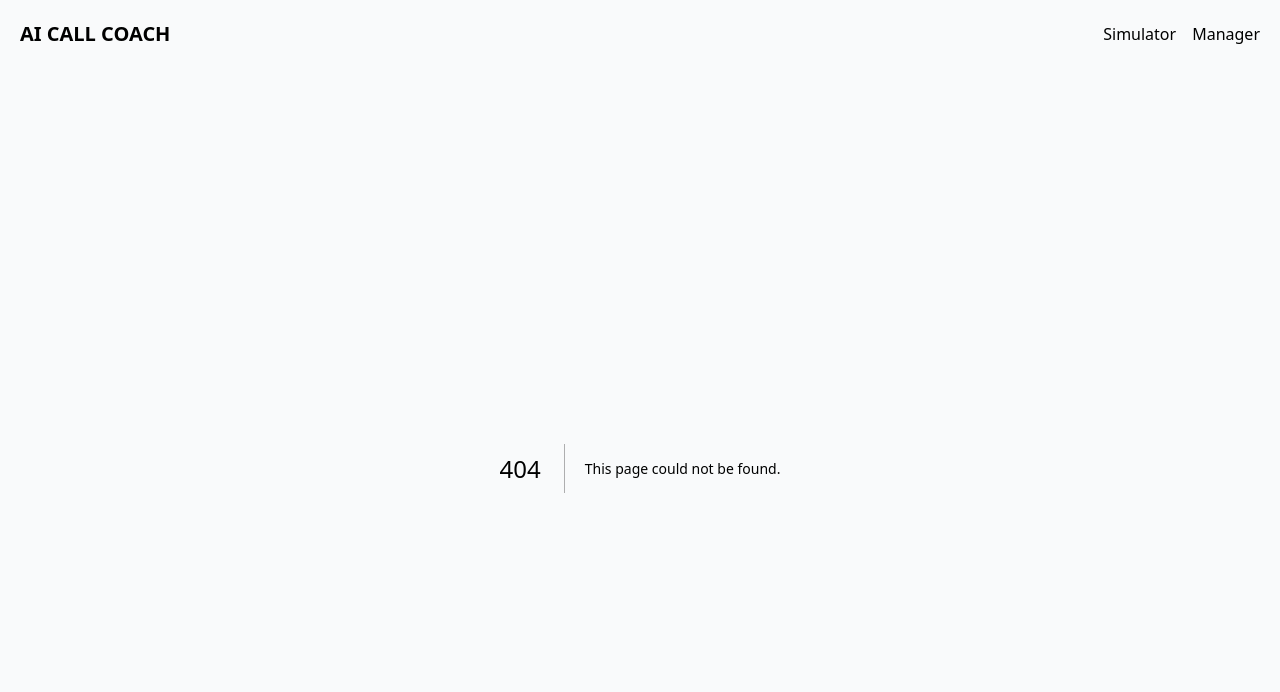
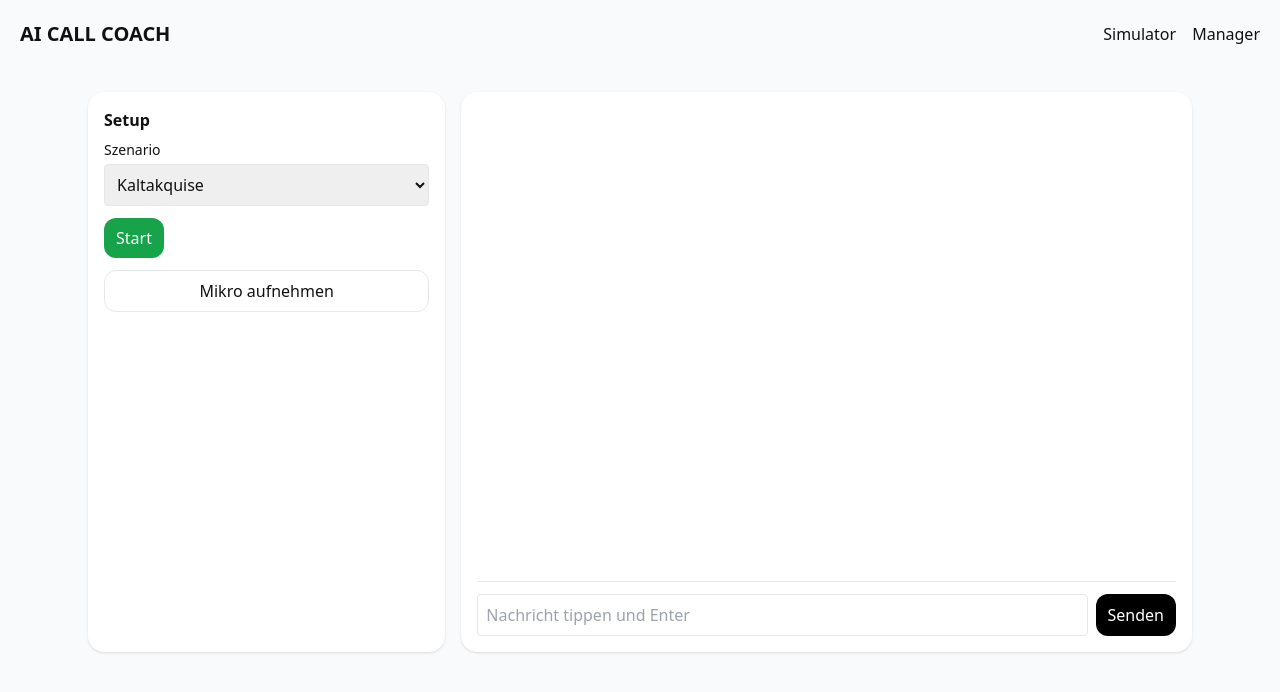
Before and after one commit to GabrielTeixeira1412/LG-Coach-AI, a Next.js app: page /simulator in a window 1280 px wide. Before the commit this address had no page. Shown: the top 692 px of the page. Built offline with nearby package versions, Linux system fonts and the light colour scheme.

Commit message:
Create page.tsx

```diff
--- /dev/null
+++ b/app/simulator/page.tsx
@@ -0,0 +1,137 @@
+"use client";
+import React, { useEffect, useRef, useState } from "react";
+type Msg = { id: string; role: "agent"|"ai"; text: string };
+
+const scenarios = [
+  { id: "cold", label: "Kaltakquise" },
+  { id: "discovery", label: "Bedarfsanalyse" },
+  { id: "objection", label: "Einwandbehandlung" },
+  { id: "closing", label: "Abschluss" },
+  { id: "cross", label: "Cross-/Upselling" }
+];
+
+function opener(id:string){
+  if(id==="cold") return "Becker hier. Wer ist da? Ich habe nur kurz Zeit.";
+  if(id==="discovery") return "Koenig hier. Welche Ziele verfolgen wir heute?";
+  if(id==="objection") return "Mir ist das zu teuer. Warum sollte ich wechseln?";
+  if(id==="closing") return "Kommen Sie zum Punkt. Was schlagen Sie vor?";
+  return "Was genau bieten Sie mir an und warum jetzt?";
+}
+
+export default function Page(){
+  const [scenario, setScenario] = useState("cold");
+  const [messages, setMessages] = useState<Msg[]>([]);
+  const [input, setInput] = useState("");
+  const [running, setRunning] = useState(false);
+  const [recognizing, setRecognizing] = useState(false);
+  const recRef = useRef<any>(null);
+
+  useEffect(()=>{
+    const SR:any = (window as any).webkitSpeechRecognition || (window as any).SpeechRecognition;
+    if(SR){
+      const rec = new SR();
+      rec.lang = "de-DE";
+      rec.continuous = false;
+      rec.interimResults = false;
+      rec.onstart = ()=> setRecognizing(true);
+      rec.onend = ()=> setRecognizing(false);
+      rec.onresult = (e:any)=> setInput(e.results[0][0].transcript);
+      recRef.current = rec;
+    }
+  },[]);
+
+  const speak = (text:string)=>{
+    const u = new SpeechSynthesisUtterance(text);
+    u.lang = "de-DE";
+    window.speechSynthesis.cancel();
+    window.speechSynthesis.speak(u);
+  };
+
+  const start = ()=>{
+    if(running) return;
+    const first:Msg = { id: crypto.randomUUID(), role:"ai", text: opener(scenario) };
+    setMessages([first]); speak(first.text); setRunning(true);
+  };
+
+  const stop = async ()=>{
+    setRunning(false);
+    const key = "ai-call-coach-sessions";
+    const list = JSON.parse(localStorage.getItem(key) || "[]");
+    list.push({ ts: Date.now(), scenario, messages });
+    localStorage.setItem(key, JSON.stringify(list));
+    try{
+      const res = await fetch("/api/eval", {
+        method:"POST", headers:{ "Content-Type":"application/json" },
+        body: JSON.stringify({ scenario, transcript: messages })
+      });
+      const data = await res.json();
+      alert(`Score: ${data?.score||"-"}\nStaerken: ${(data?.strengths||[]).join(", ")}\nVerbessern: ${(data?.improves||[]).join(", ")}`);
+      const lst = JSON.parse(localStorage.getItem(key) || "[]");
+      lst[lst.length-1].eval = data; localStorage.setItem(key, JSON.stringify(lst));
+    }catch{}
+  };
+
+  const send = async ()=>{
+    if(!running || !input.trim()) return;
+    const user = { id: crypto.randomUUID(), role:"agent" as const, text: input.trim() };
+    const next = [...messages, user]; setMessages(next); setInput("");
+    const lastAi = [...messages].reverse().find(m=>m.role==="ai")?.text || "";
+    try{
+      const res = await fetch("/api/chat", {
+        method:"POST", headers:{ "Content-Type":"application/json" },
+        body: JSON.stringify({
+          scenario, lastAi,
+          messages: next.map(m=>({ role: m.role==="agent" ? "user":"assistant", content: m.text }))
+        })
+      });
+      const data = await res.json();
+      const text = res.ok ? String(data.text||"Ok.") : String(data.error||"Fehler");
+      const ai:Msg = { id: crypto.randomUUID(), role:"ai", text };
+      setMessages(prev=>[...prev, ai]); speak(ai.text);
+    }catch{
+      const ai:Msg = { id: crypto.randomUUID(), role:"ai", text: "KI nicht erreichbar." };
+      setMessages(prev=>[...prev, ai]); speak(ai.text);
+    }
+  };
+
+  const toggleMic = ()=>{
+    if(!recRef.current) return;
+    if(recognizing){ recRef.current.stop(); return; }
+    recRef.current.start();
+  };
+
+  return (
+    <main className="max-w-6xl mx-auto p-6 grid gap-4 md:grid-cols-3">
+      <div className="bg-white p-4 rounded-2xl shadow">
+        <h2 className="font-semibold mb-2">Setup</h2>
+        <label className="block text-sm mb-1">Szenario</label>
+        <select value={scenario} onChange={e=>setScenario(e.target.value)} disabled={running} className="w-full border rounded p-2 mb-3">
+          {scenarios.map(s=>(<option key={s.id} value={s.id}>{s.label}</option>))}
+        </select>
+        {!running
+          ? <button onClick={start} className="px-3 py-2 rounded-xl bg-green-600 text-white">Start</button>
+          : <button onClick={stop} className="px-3 py-2 rounded-xl bg-red-600 text-white">Stop & Auswerten</button>}
+        <div className="mt-3">
+          <button onClick={toggleMic} className="px-3 py-2 rounded-xl border w-full">
+            {recognizing? "Mikro stop" : "Mikro aufnehmen"}
+          </button>
+        </div>
+      </div>
+
+      <div className="bg-white p-4 rounded-2xl shadow md:col-span-2 flex flex-col h-[70vh]">
+        <div className="flex-1 overflow-auto space-y-3">
+          {messages.map(m=>(
+            <div key={m.id} className={m.role==='agent'?'ml-auto max-w-[85%]':''}>
+              <div className={(m.role==='agent'?'bg-blue-600 text-white':'bg-gray-100') + ' rounded-2xl px-3 py-2'}>{m.text}</div>
+              <div className="text-[10px] text-gray-500 mt-1">{m.role==='agent'?'Agent':'KI'}</div>
+            </div>
+          ))}
+        </div>
+        <div className="pt-3 border-t flex gap-2">
+          <input value={input} onChange={e=>setInput(e.target.value)} onKeyDown={e=>{ if(e.key==='Enter') send(); }} className="flex-1 border rounded p-2" placeholder="Nachricht tippen und Enter" />
+          <button onClick={send} className="px-3 py-2 rounded-xl bg-black text-white">Senden</button>
+        </div>
+      </div>
+    </main>
+  );
+}
```
